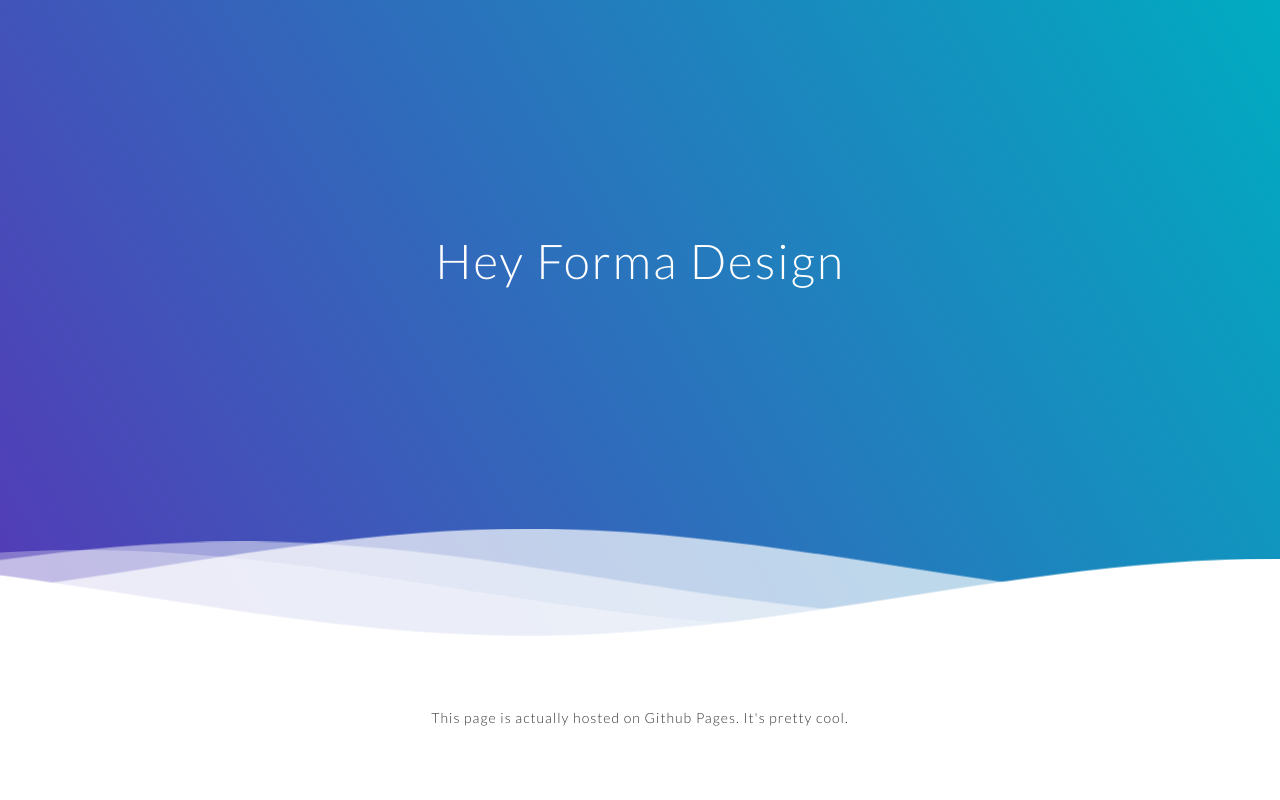
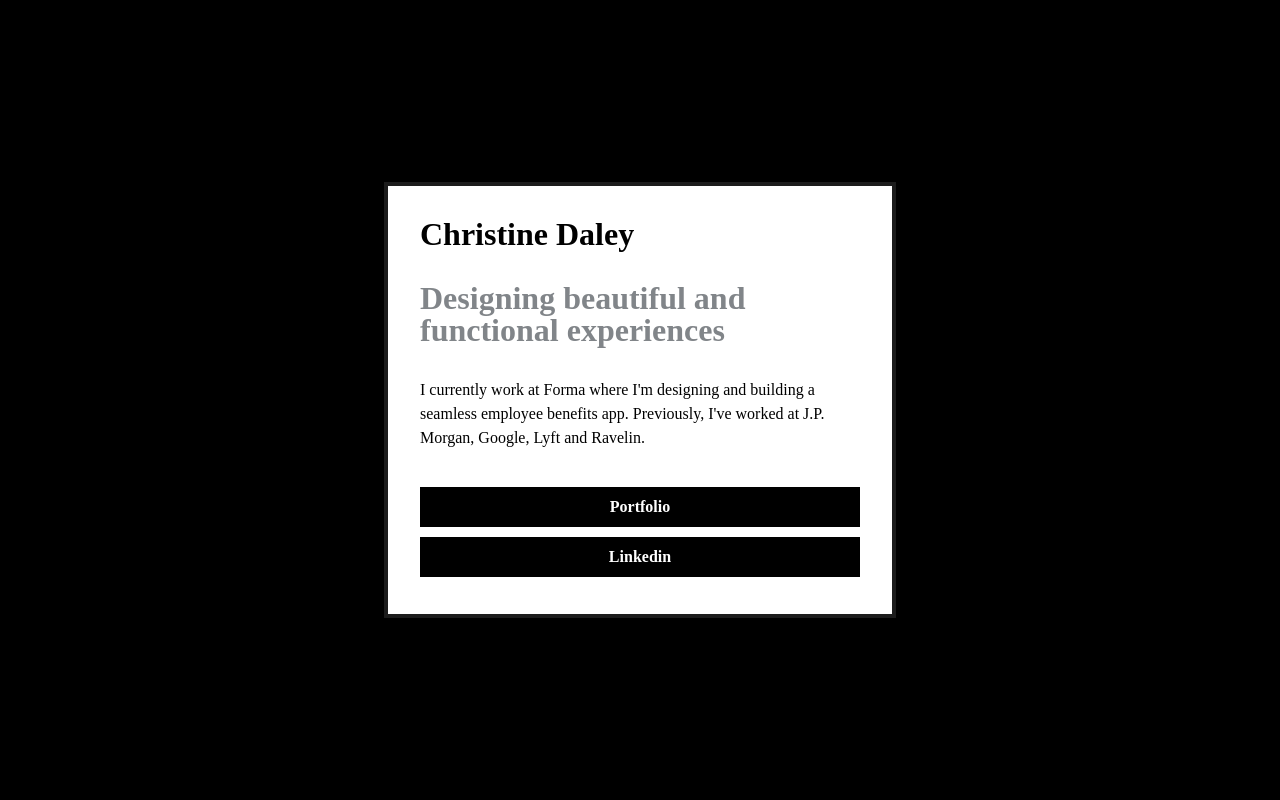
Before and after one commit to kuroumi/kuroumi.github.io, a plain HTML site: page index.html in a window 1280 px wide. Drawn offline with Linux system fonts and the light colour scheme.

Commit message:
Update index.html

```diff
--- a/index.html
+++ b/index.html
@@ -2,145 +2,104 @@
 <html>
     <head>
         <style>
-            @import url(//fonts.googleapis.com/css?family=Lato:300:400);
+            * {
+  margin: 0;
+  padding: 0;
+  box-sizing: border-box;
+}
 
 body {
-  margin:0;
+  min-height: 100vh;
+  display: grid;
+  place-items: center;
+  padding: 2rem;
+  font-family: "Fraunces", serif;
+  color: #000;
+  line-height: 1.5;
 }
 
-h1 {
-  font-family: 'Lato', sans-serif;
-  font-weight:300;
-  letter-spacing: 2px;
-  font-size:48px;
-}
-p {
-  font-family: 'Lato', sans-serif;
-  letter-spacing: 1px;
-  font-size:14px;
-  color: #333333;
+.worklet-canvas {
+  position: absolute;
+  top: 0;
+  left: 0;
+  width: 100vw;
+  height: 100vh;
+
+  background-color: #000;
 }
 
-.header {
-  position:relative;
-  text-align:center;
-  background: linear-gradient(60deg, rgba(84,58,183,1) 0%, rgba(0,172,193,1) 100%);
-  color:white;
-}
-.logo {
-  width:50px;
-  fill:white;
-  padding-right:15px;
-  display:inline-block;
-  vertical-align: middle;
+.text {
+  position: relative;
+  background: #fff;
+  border: 4px solid #1c1c1c;
+  padding: 2rem;
+  max-width: 32rem;
 }
 
-.inner-header {
-  height:65vh;
-  width:100%;
-  margin: 0;
-  padding: 0;
+.text h1 {
+  font-size: 2rem;
+  margin-bottom: 2rem;
+  line-height: 1;
 }
 
-.flex { /*Flexbox for containers*/
-  display: flex;
-  justify-content: center;
-  align-items: center;
-  text-align: center;
+.text p {
+  margin-bottom: 2rem;
 }
 
-.waves {
-  position:relative;
+.text button {
+  background: #000;
+  border: 0;
   width: 100%;
-  height:15vh;
-  margin-bottom:-7px; /*Fix for safari gap*/
-  min-height:100px;
-  max-height:150px;
+  color: #fff;
+  height: 2.5rem;
+  font-family: inherit;
+  font-weight: 600;
+  font-size: 1rem;
+  cursor: pointer;
 }
 
-.content {
-  position:relative;
-  height:20vh;
-  text-align:center;
-  background-color: white;
+@property --paint-worklet-width {
+  syntax: "<number>";
+  inherits: false;
+  initial-value: 1280;
 }
 
-/* Animation */
+@property --paint-worklet-height {
+  syntax: "<number>";
+  inherits: false;
+  initial-value: 720;
+}
 
-.parallax > use {
-  animation: move-forever 25s cubic-bezier(.55,.5,.45,.5)     infinite;
+@property --paint-worklet-scale-mode {
+  syntax: "cover | contain";
+  inherits: false;
+  initial-value: cover;
 }
-.parallax > use:nth-child(1) {
-  animation-delay: -2s;
-  animation-duration: 7s;
+
+@property --seed {
+  syntax: "<number>";
+  inherits: false;
+  initial-value: 123456;
 }
-.parallax > use:nth-child(2) {
-  animation-delay: -3s;
-  animation-duration: 10s;
+
+@property --colors {
+  syntax: "<color>#";
+  initial-value: #292c28, #eacea3;
+  inherits: true;
 }
-.parallax > use:nth-child(3) {
-  animation-delay: -4s;
-  animation-duration: 13s;
-}
-.parallax > use:nth-child(4) {
-  animation-delay: -5s;
-  animation-duration: 20s;
-}
-@keyframes move-forever {
-  0% {
-   transform: translate3d(-90px,0,0);
-  }
-  100% {
-    transform: translate3d(85px,0,0);
-  }
-}
-/*Shrinking for mobile*/
-@media (max-width: 768px) {
-  .waves {
-    height:40px;
-    min-height:40px;
-  }
-  .content {
-    height:30vh;
-  }
-  h1 {
-    font-size:24px;
-  }
-}
+
         </style>
     </head>
 <body>
-<div class="header">
-    <!--Content before waves-->
-    <div class="inner-header flex">
-    <!--Just the logo.. Don't mind this-->
-    <h1>Hey Forma Design</h1>
-    </div>
-
-    <!--Waves Container-->
-    <div>
-    <svg class="waves" xmlns="http://www.w3.org/2000/svg" xmlns:xlink="http://www.w3.org/1999/xlink"
-    viewBox="0 24 150 28" preserveAspectRatio="none" shape-rendering="auto">
-    <defs>
-    <path id="gentle-wave" d="M-160 44c30 0 58-18 88-18s 58 18 88 18 58-18 88-18 58 18 88 18 v44h-352z" />
-    </defs>
-    <g class="parallax">
-    <use xlink:href="#gentle-wave" x="48" y="0" fill="rgba(255,255,255,0.7" />
-    <use xlink:href="#gentle-wave" x="48" y="3" fill="rgba(255,255,255,0.5)" />
-    <use xlink:href="#gentle-wave" x="48" y="5" fill="rgba(255,255,255,0.3)" />
-    <use xlink:href="#gentle-wave" x="48" y="7" fill="#fff" />
-    </g>
-    </svg>
-    </div>
-    <!--Waves end-->
-
-    </div>
-    <!--Header ends-->
-
-    <!--Content starts-->
-    <div class="content flex">
-      <p>This page is actually hosted on Github Pages. It's pretty cool.</p>
-    </div>
-    <!--Content ends-->
+    <div class="worklet-canvas"></div>
+<div class="text">
+  <h1>Christine Daley</h1>
+  <h1 style="color: #818589;">Designing beautiful and functional experiences</h1>
+  <p>I currently work at Forma where I'm designing and building a seamless employee benefits app. Previously, I've worked at J.P. Morgan, Google, Lyft and Ravelin.</p>
+  <div style="height: 100px; display: flex; flex-direction: column; justify-content: space-around;">
+    <button onclick="window.location.href='https://www.figma.com/proto/3HWWCVC5CWdnrLNlS3knsQ/2023-Christine-Daley---Portfolio?hide-ui=1&node-id=1%3A2&page-id=0%3A1&scaling=min-zoom&starting-point-node-id=1%3A2';">Portfolio</button>
+    <button onclick="window.location.href='https://linkedin.com/in/christinevalerie';">Linkedin</button>
+  </div>
+</div>
 </body>
 </html>
```
